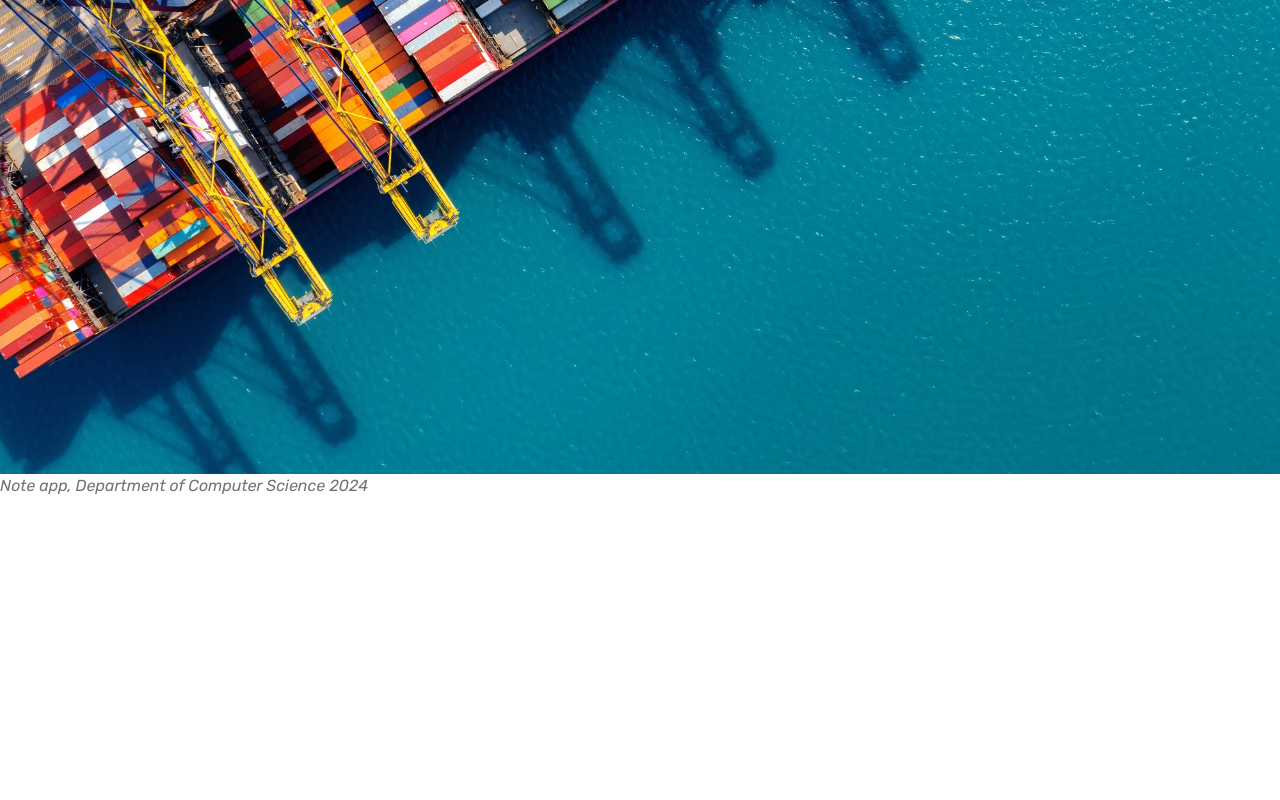
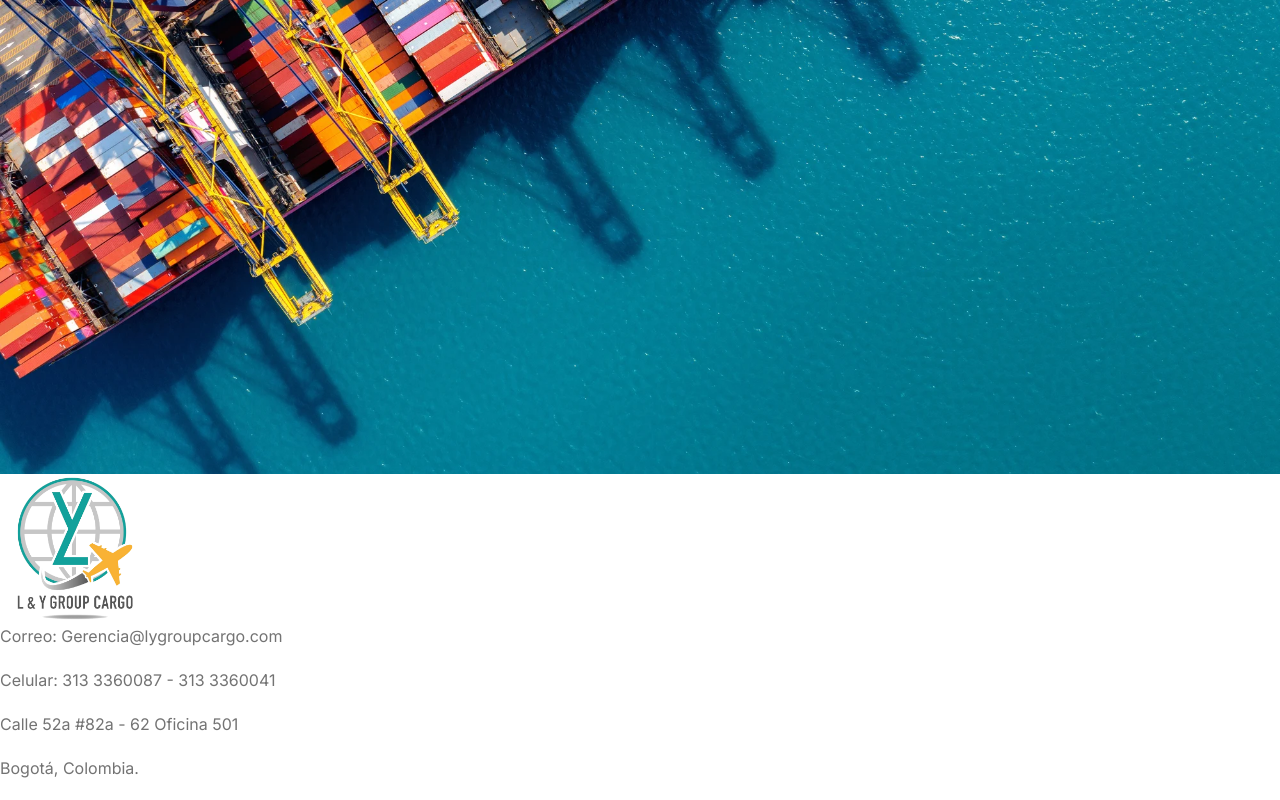
Before and after one commit to PabloMuz/ly-group-site, a React (Vite) app: page /home in a window 1280 px wide. Shown: the part 3834-4634 px from the top of the page. Before the commit the page ends 4332 px from the top, so only its background shows below. Built offline with nearby package versions, Linux system fonts and the light colour scheme.

Commit message:
add footer basico

```diff
--- a/src/App.jsx
+++ b/src/App.jsx
@@ -5,8 +5,9 @@ import {
 
 import NavigationHeader from "./components/NavigationHeader";
 import Home from "./pages/Home";
-import {About} from "./pages/About";
+import About from "./pages/About";
 import Contact from "./pages/Contact";
+import FooterPage from './components/FooterPage';
 
 
 /*
@@ -27,9 +28,7 @@ function App() {
         <Route path="/home" element={<Home />} />
       </Routes>
 
-      <div>
-        <i>Note app, Department of Computer Science 2024</i>
-      </div>
+     <FooterPage/>
     </Router>
   );
 }
--- /dev/null
+++ b/src/components/FooterPage.jsx
@@ -0,0 +1,34 @@
+
+export default function FooterPage() {
+    //Todo: crear footer con el logo y el texto de contacto(gerencia@lygroupcargo.com , Celulares: 313 3360087 - 313 3360041, calle 52a #82a - 62 Oficina 501,Bogota Colombia) debe estar justificado en el centro uno debjo del ottro
+    return (
+        <footer className="w-full ">
+            <div className="flex justify-center items-center">
+                <div className="w-full text-center mb-4">
+                    {/* todo: centrar imagen */}
+
+                    <img
+                        src="src/assets/logo.png"
+                        alt="logo"
+                        width={150}
+                        className="mx-auto"
+                        />
+
+                    <p className="text-sm text-gray-500 text-center m-1">
+                        Correo: Gerencia@lygroupcargo.com
+                    </p>
+                    <p className="text-sm text-gray-500 text-center m-1">
+                        Celular: 313 3360087 - 313 3360041
+                    </p>
+                    <p className="text-sm text-gray-500 text-center m-1">
+                        Calle 52a #82a - 62 Oficina 501
+                    </p>
+
+                    <p className="text-sm text-gray-500 text-center mt-1">
+                        Bogotá, Colombia.
+                    </p>
+                </div>
+            </div>
+        </footer>
+    );
+}
--- a/src/pages/About.jsx
+++ b/src/pages/About.jsx
@@ -1,7 +1,7 @@
 
 
 
-export  const About = () => {
+export default function About() {
     return (
         <div >
             About
```
